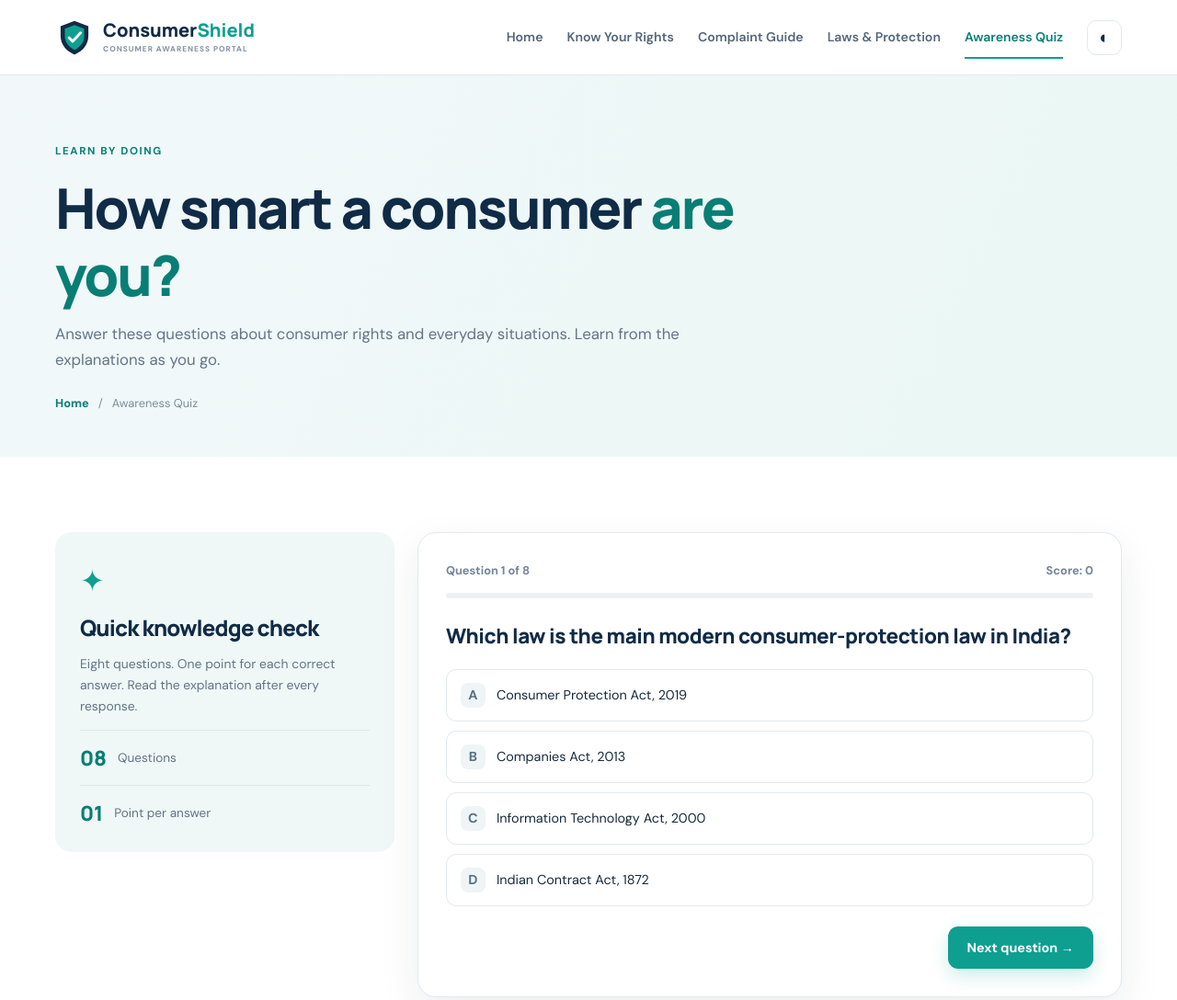
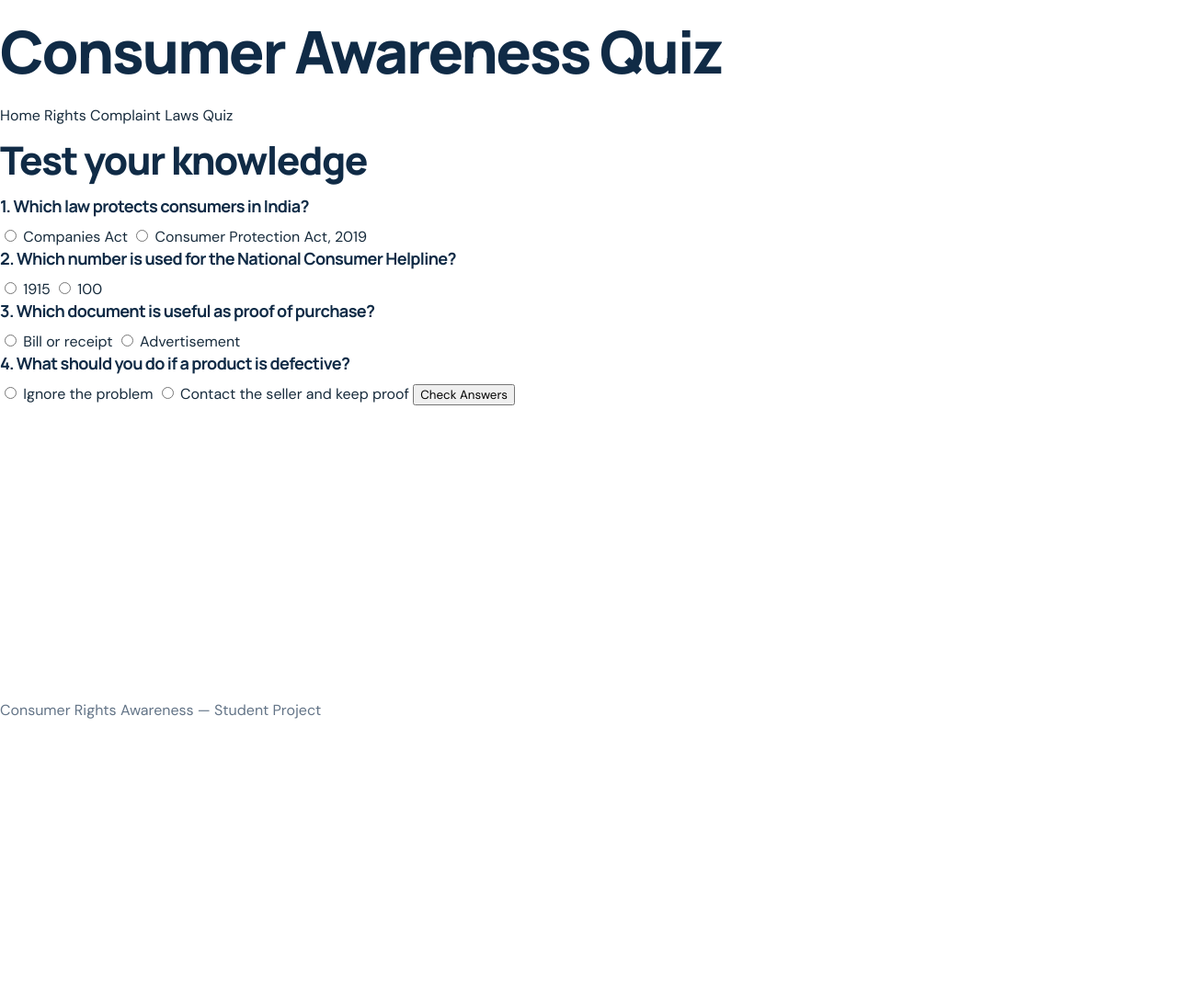
Before and after one commit to Al-f4had/consumer-rights-awareness, a plain HTML site: page quiz.html in a window 1280 px wide. Shown: the top 1088 px of the page at 92% size. After the commit the page ends 800 px from the top, so only its background shows below. Drawn offline with Linux system fonts and the light colour scheme.

Commit message:
Simplify website to beginner-level HTML CSS and JavaScript

```diff
--- a/quiz.html
+++ b/quiz.html
@@ -3,57 +3,48 @@
 <head>
   <meta charset="UTF-8">
   <meta name="viewport" content="width=device-width, initial-scale=1.0">
-  <meta name="description" content="Test your knowledge of consumer rights in India with this interactive quiz.">
-  <meta name="theme-color" content="#102b46">
-  <title>Awareness Quiz | ConsumerShield</title>
-  <link rel="icon" href="assets/svg/shield-logo.svg" type="image/svg+xml">
+  <title>Consumer Awareness Quiz</title>
   <link rel="stylesheet" href="css/style.css">
-  <script src="js/main.js" defer></script>
-  <script src="js/quiz.js" defer></script>
+  <script src="js/script.js" defer></script>
 </head>
 <body>
+<header>
+  <h1>Consumer Awareness Quiz</h1>
+  <nav>
+    <a href="index.html">Home</a>
+    <a href="rights.html">Rights</a>
+    <a href="complaints.html">Complaint</a>
+    <a href="laws.html">Laws</a>
+    <a href="quiz.html">Quiz</a>
+  </nav>
+</header>
+<main>
+  <section>
+    <h2>Test your knowledge</h2>
+    <form id="quizForm">
+      <h3>1. Which law protects consumers in India?</h3>
+      <label><input type="radio" name="q1" value="wrong"> Companies Act</label>
+      <label><input type="radio" name="q1" value="right"> Consumer Protection Act, 2019</label>
 
-<a class="skip-link" href="#main">Skip to content</a>
-<header class="site-header">
-  <div class="container nav-wrap">
-    <a class="brand" href="index.html" aria-label="ConsumerShield home">
-      <img src="assets/svg/shield-logo.svg" alt="" width="42" height="42">
-      <span>Consumer<span class="brand-accent">Shield</span><small>CONSUMER AWARENESS PORTAL</small></span>
-    </a>
-    <button class="menu-toggle" type="button" aria-expanded="false" aria-controls="primary-nav" aria-label="Open navigation"><span></span><span></span><span></span></button>
-    <nav class="primary-nav" id="primary-nav" aria-label="Main navigation">
-      <a  href="index.html">Home</a>
-      <a  href="rights.html">Know Your Rights</a>
-      <a  href="complaints.html">Complaint Guide</a>
-      <a  href="laws.html">Laws & Protection</a>
-      <a aria-current="page" href="quiz.html">Awareness Quiz</a>
-      <button class="theme-toggle" type="button" aria-label="Switch to dark theme" title="Toggle theme">◐</button>
-    </nav>
-  </div>
-</header>
+      <h3>2. Which number is used for the National Consumer Helpline?</h3>
+      <label><input type="radio" name="q2" value="right"> 1915</label>
+      <label><input type="radio" name="q2" value="wrong"> 100</label>
 
-<main id="main">
-  <section class="page-hero"><div class="container"><span class="eyebrow">LEARN BY DOING</span><h1>How smart a consumer <span class="text-gradient">are you?</span></h1><p>Answer these questions about consumer rights and everyday situations. Learn from the explanations as you go.</p><div class="breadcrumb"><a href="index.html">Home</a><span>/</span><span>Awareness Quiz</span></div></div></section>
-  <section class="section container quiz-layout">
-    <aside class="quiz-aside"><span class="quiz-aside-icon">✦</span><h2>Quick knowledge check</h2><p>Eight questions. One point for each correct answer. Read the explanation after every response.</p><div class="quiz-stat"><strong>08</strong><span>Questions</span></div><div class="quiz-stat"><strong>01</strong><span>Point per answer</span></div></aside>
-    <div class="quiz-card" id="quiz-card">
-      <div class="quiz-topline"><span id="question-count">Question 1 of 8</span><span id="score-label">Score: 0</span></div>
-      <div class="progress-track"><span id="quiz-progress"></span></div>
-      <div id="question-area"><h2 id="question-text">Loading question...</h2><div id="answer-options" class="answer-options"></div></div>
-      <div id="answer-feedback" class="answer-feedback" aria-live="polite" hidden></div>
-      <div class="quiz-controls"><button id="next-question" class="btn btn-primary" type="button" disabled>Next question →</button></div>
-    </div>
-    <div id="quiz-result" class="quiz-result" hidden></div>
+      <h3>3. Which document is useful as proof of purchase?</h3>
+      <label><input type="radio" name="q3" value="right"> Bill or receipt</label>
+      <label><input type="radio" name="q3" value="wrong"> Advertisement</label>
+
+      <h3>4. What should you do if a product is defective?</h3>
+      <label><input type="radio" name="q4" value="wrong"> Ignore the problem</label>
+      <label><input type="radio" name="q4" value="right"> Contact the seller and keep proof</label>
+
+      <button type="submit">Check Answers</button>
+    </form>
+    <p id="quizResult"></p>
   </section>
 </main>
-
-<footer class="site-footer">
-  <div class="container footer-grid">
-    <div><a class="brand footer-brand" href="index.html"><img src="assets/svg/shield-logo.svg" alt="" width="38" height="38"><span>Consumer<span class="brand-accent">Shield</span><small>KNOW YOUR RIGHTS. STAY PROTECTED.</small></span></a><p class="footer-copy">A student-built awareness project that makes consumer rights and complaint pathways easier to understand.</p></div>
-    <div><h3>Explore</h3><a href="rights.html">Consumer Rights</a><a href="complaints.html">Complaint Guide</a><a href="laws.html">Laws & Protection</a><a href="quiz.html">Awareness Quiz</a></div>
-    <div><h3>Official resources</h3><a href="https://consumerhelpline.gov.in/" target="_blank" rel="noopener">National Consumer Helpline</a><a href="https://e-jagriti.gov.in/" target="_blank" rel="noopener">e-Jagriti Portal</a><a href="https://consumeraffairs.gov.in/" target="_blank" rel="noopener">Department of Consumer Affairs</a></div>
-  </div>
-  <div class="container footer-bottom"><span>© <span data-year></span> ConsumerShield. Educational project.</span><span>Information is general awareness, not legal advice.</span></div>
+<footer>
+  <p>Consumer Rights Awareness — Student Project</p>
 </footer>
 </body>
 </html>
```
